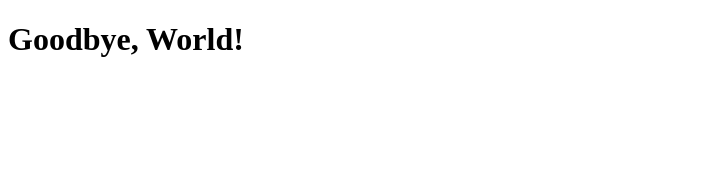
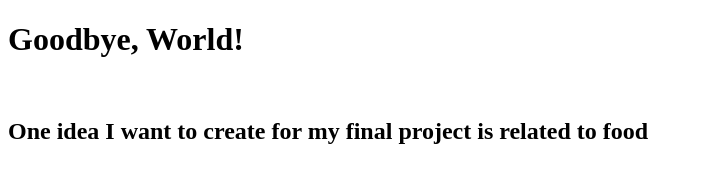
Before and after one commit to BagelMan48/CS3338-first-project, a plain HTML site: page index.html in a window 1280 px wide. Shown: the whole page, without its empty margins (0-702 px from the left). Drawn offline with Linux system fonts and the light colour scheme.

Commit message:
Update index.html
Added another line to say what I wanted my final project to include.

```diff
--- a/index.html
+++ b/index.html
@@ -6,6 +6,7 @@
     <title>My First Project</title>
 </head>
 <body>
-    <h1>Goodbye, World!</h1>
+    <h1>Goodbye, World!</h1> <br>
+    <h2>One idea I want to create for my final project is related to food<h2>
 </body>
 </html>
```
